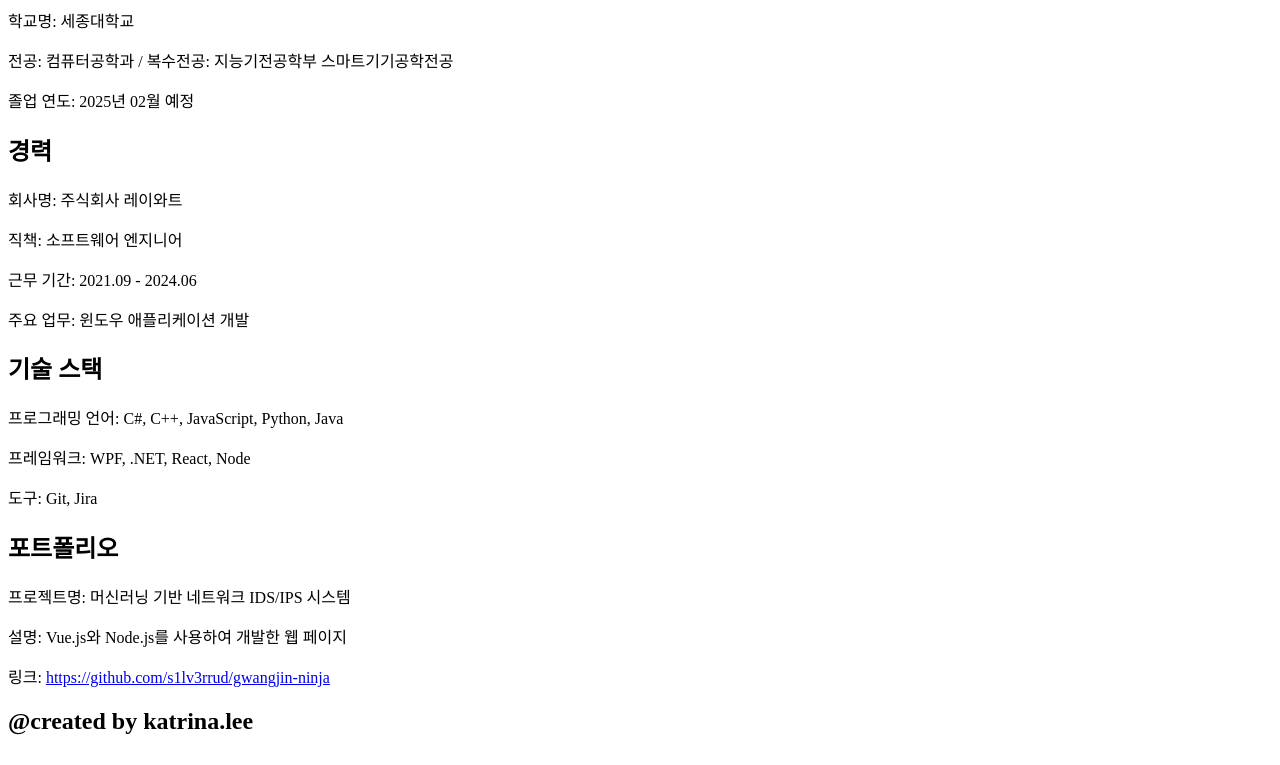
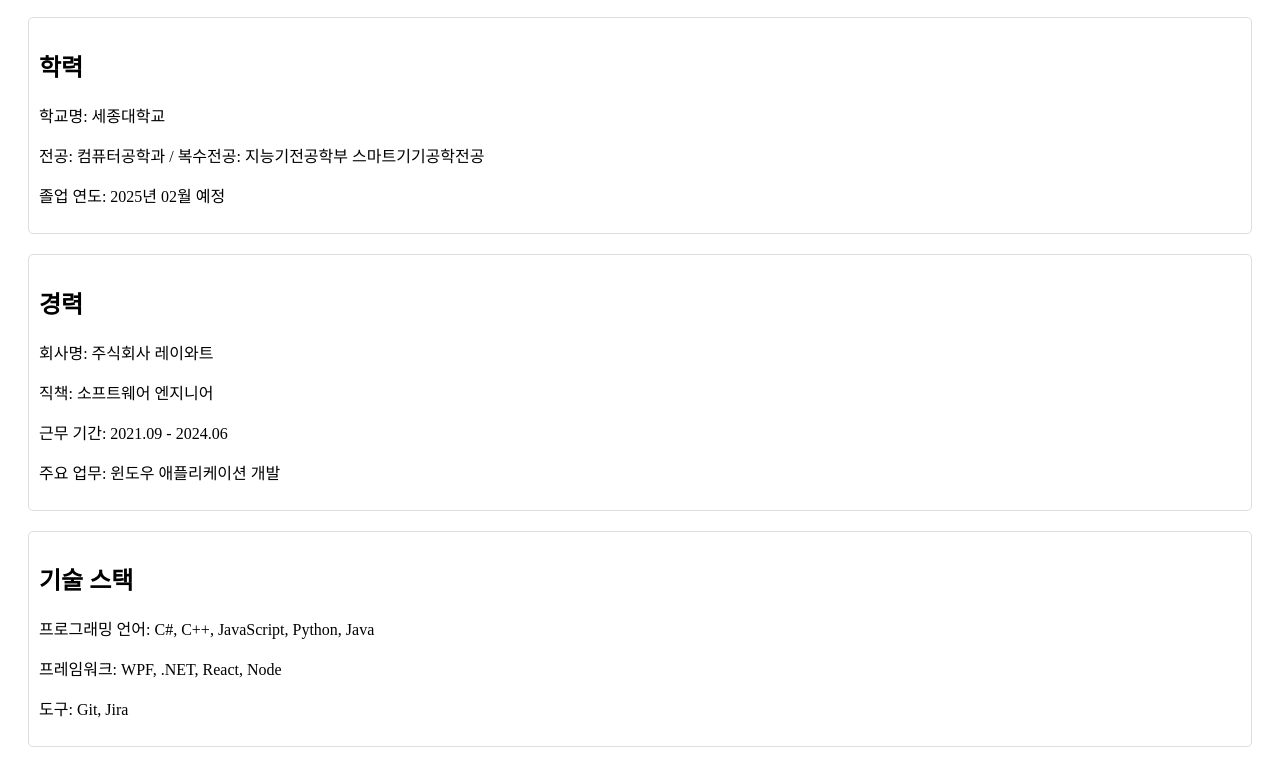
Before and after one commit to s1lv3rrud/html-css-resume, a plain HTML site: page index.html in a window 1280 px wide. Shown: the part 220-985 px from the top of the page. Drawn offline with Linux system fonts and the light colour scheme.

Commit message:
style: Flexbox 및 스타일 적용

```diff
--- a/index.html
+++ b/index.html
@@ -2,6 +2,7 @@
 <html>
   <head>
     <title>Resume</title>
+    <link rel="stylesheet" href="styles.css" />
   </head>
   <body>
     <header>
--- /dev/null
+++ b/styles.css
@@ -0,0 +1,28 @@
+header,
+main,
+footer {
+  padding: 20px;
+}
+
+header {
+  background-color: #efefef;
+}
+
+main {
+  display: flex;
+  flex-direction: column;
+  gap: 20px;
+}
+
+section {
+  border: 1px solid #dddddd;
+  padding: 10px;
+  border-radius: 5px;
+}
+
+footer {
+  background-color: #efefef;
+  text-align: center;
+  color: #bbbbbb;
+  font-size: small;
+}
```
